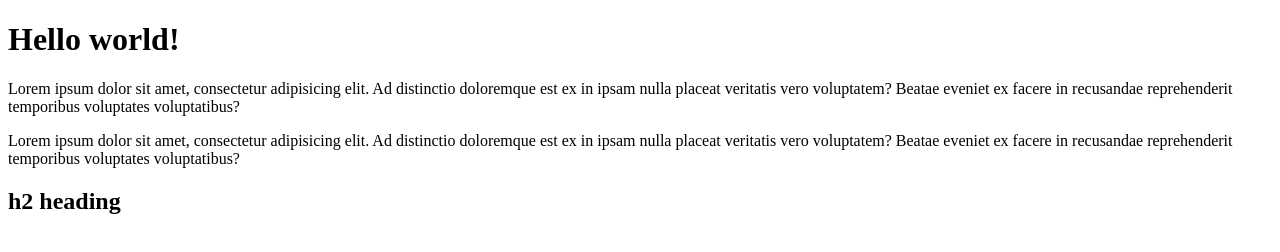
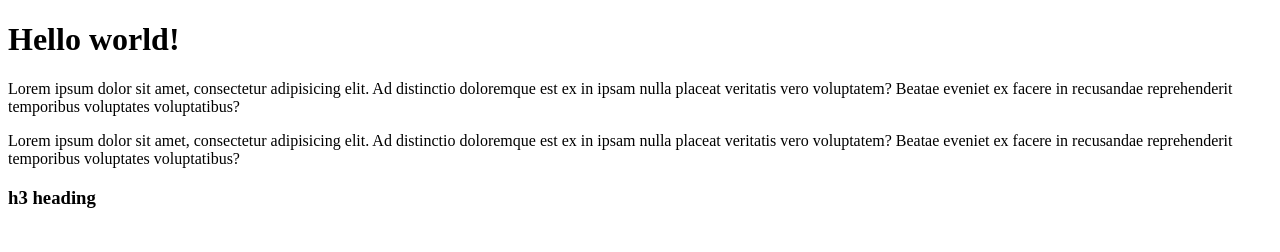
Before and after one commit to SkylineHR31/ideal-memory, a plain HTML site: page index.html in a window 1280 px wide. Drawn offline with Linux system fonts and the light colour scheme.

Commit message:
Update index.html

```diff
--- a/index.html
+++ b/index.html
@@ -14,6 +14,6 @@
     Ad distinctio doloremque est ex in ipsam nulla placeat veritatis
     vero voluptatem? Beatae eveniet ex facere in recusandae reprehenderit
     temporibus voluptates voluptatibus?</p>
-    <h2>h2 heading</h2>
+    <h3>h3 heading</h3>
 </body>
 </html>
```
